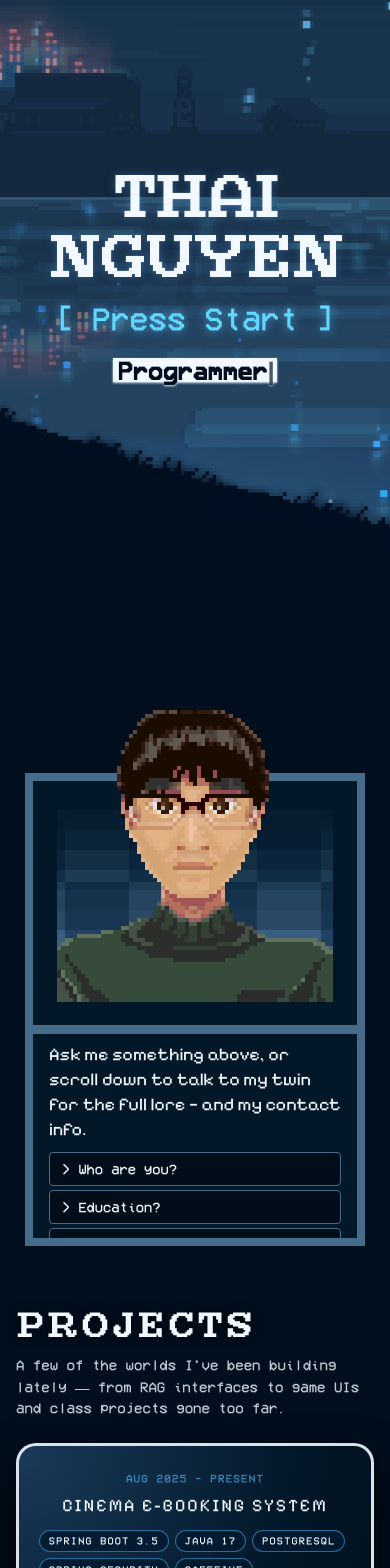
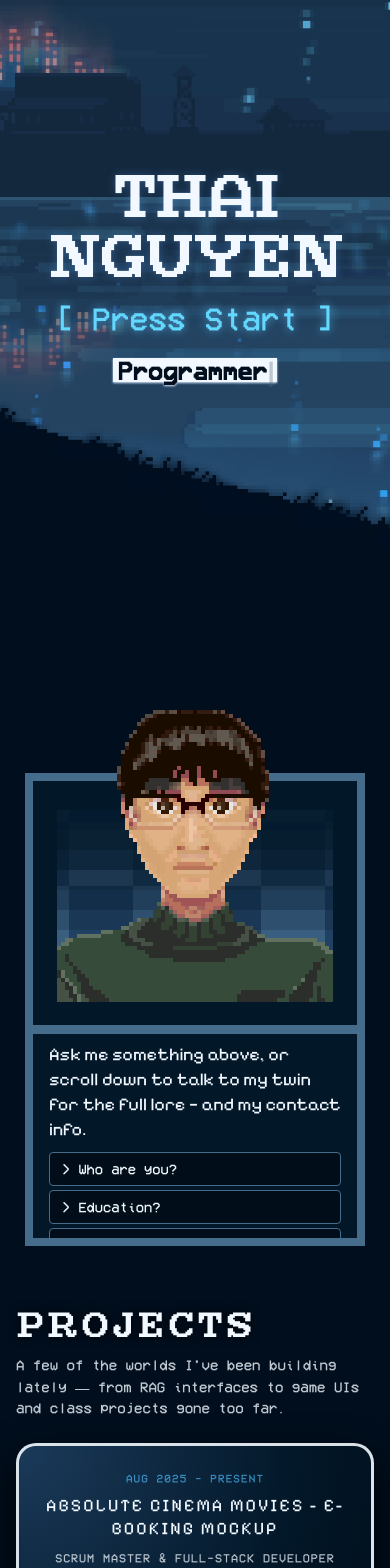
Before and after one commit to ttn64681/portfolio, a Next.js app: page / in a window 390 px wide. Shown: the part 152-1720 px from the top of the page. Built offline with nearby package versions, Linux system fonts and the light colour scheme.

Commit message:
updated portfolio personality and made projects section pull from project-config. attempted track bar smooth scrolling for laptop and phone.

```diff
--- a/src/components/projects/ProjectCard.tsx
+++ b/src/components/projects/ProjectCard.tsx
@@ -7,6 +7,8 @@ type ProjectCardMode = 'carousel' | 'flip';
 type ProjectCardProps = {
   title: string;
   summary: string;
+  role?: string;
+  award?: string;
   techStack?: string[];
   date?: string;
   bullets: string[]; // max 3 from config
@@ -18,6 +20,8 @@ type ProjectCardProps = {
 export default function ProjectCard({
   title,
   summary,
+  role,
+  award,
   techStack,
   date,
   bullets,
@@ -44,6 +48,10 @@ export default function ProjectCard({
         <div className='project-card__inner'>
           {!isActive && date && <div className='project-card__date'>{date}</div>}
           <h3 className='project-card__title'>{title}</h3>
+          {!isActive && role && <div className='project-card__role'>{role}</div>}
+          {!isActive && award && (
+            <div className='project-card__award'>{award}</div>
+          )}
           {/* Tech stack badges at top */}
           {!isActive && techStack && techStack.length > 0 && (
             <div className='project-card__tags'>
@@ -83,6 +91,8 @@ export default function ProjectCard({
           <div className='project-card__inner'>
             {date && <div className='project-card__date'>{date}</div>}
             <h3 className='project-card__title'>{title}</h3>
+            {role && <div className='project-card__role'>{role}</div>}
+            {award && <div className='project-card__award'>{award}</div>}
             {/* Tech stack badges at top */}
             {techStack && techStack.length > 0 && (
               <div className='project-card__tags'>
--- a/src/components/projects/Projects.tsx
+++ b/src/components/projects/Projects.tsx
@@ -3,68 +3,42 @@
 import { useEffect, useRef, useState } from 'react';
 import ProjectCard from './ProjectCard';
 import { portfolioDocuments } from '@/data/portfolio';
-import { getProjectConfig } from '@/data/projects-config';
+import { projectsConfig } from '@/data/projects-config';
 import type { ProjectInfo } from '@/types/projects';
 
+/**
+ * Extract projects for UI display. Uses projects-config.ts as the single source of truth
+ * for all display data (title, bullets, techStack, date, role, award).
+ * Only uses portfolio.ts to determine which projects exist (by checking for matching IDs).
+ */
 function extractProjects(): ProjectInfo[] {
+  // Get all project base IDs from portfolio.ts (to know which projects exist)
   const projectDocs = portfolioDocuments.filter((doc) => doc.id.startsWith('proj-'));
-
-  const projectGroups = new Map<string, typeof projectDocs>();
+  const existingProjectIds = new Set<string>();
 
   projectDocs.forEach((doc) => {
     const baseMatch = doc.id.match(/^proj-([^-]+)/);
     if (baseMatch) {
-      const baseName = baseMatch[1];
-      if (!projectGroups.has(baseName)) {
-        projectGroups.set(baseName, []);
-      }
-      projectGroups.get(baseName)!.push(doc);
+      existingProjectIds.add(baseMatch[1]);
     }
   });
 
-  const mergedProjects: ProjectInfo[] = [];
+  // Build projects array directly from projects-config.ts
+  const projects: ProjectInfo[] = projectsConfig
+    .filter((config) => existingProjectIds.has(config.id)) // Only include projects that exist in portfolio.ts
+    .map((config) => ({
+      id: `proj-${config.id}`,
+      baseId: config.id,
+      title: config.title || `Project ${config.id}`,
+      summary: config.bullets[0] || '', // Use first bullet as summary
+      role: config.role,
+      award: config.award,
+      techStack: config.techStack,
+      date: config.date,
+      bullets: config.bullets,
+    }));
 
-  projectGroups.forEach((docs, baseName) => {
-    const allTechStacks = new Set<string>();
-    const allContent: string[] = [];
-    let mainTitle = '';
-
-    docs.forEach((doc) => {
-      const [maybeTitle, ...rest] = doc.content.split('. ');
-      const title = maybeTitle || doc.id;
-      const content = rest.join('. ');
-
-      const baseTitle = title.replace(
-        / - (Backend Architecture|UI\/UX Design|Technical Implementation|Art & Design)$/i,
-        '',
-      );
-      if (!mainTitle) mainTitle = baseTitle;
-
-      allContent.push(content);
-
-      const techMatch = doc.content.match(/Tech:\s([^\.]+)/i);
-      if (techMatch && techMatch[1]) {
-        techMatch[1].split(',').forEach((t) => allTechStacks.add(t.trim()));
-      }
-    });
-
-    const summary = allContent[0]?.split('. ')[0] || allContent.join('. ');
-
-    // Get config for this project
-    const config = getProjectConfig(baseName);
-
-    mergedProjects.push({
-      id: `proj-${baseName}`,
-      baseId: baseName,
-      title: config?.title || mainTitle,
-      summary,
-      techStack: config?.techStack || Array.from(allTechStacks),
-      date: config?.date,
-      bullets: config?.bullets || [],
-    });
-  });
-
-  return mergedProjects;
+  return projects;
 }
 
 const projects = extractProjects();
@@ -154,6 +128,8 @@ export default function Projects() {
                 <ProjectCard
                   title={project.title}
                   summary={project.summary}
+                  role={project.role}
+                  award={project.award}
                   techStack={project.techStack}
                   date={project.date}
                   bullets={project.bullets}
@@ -184,6 +160,8 @@ export default function Projects() {
               key={project.id}
               title={project.title}
               summary={project.summary}
+              role={project.role}
+              award={project.award}
               techStack={project.techStack}
               date={project.date}
               bullets={project.bullets}
--- a/src/data/projects-config.ts
+++ b/src/data/projects-config.ts
@@ -1,8 +1,7 @@
 /**
  * Manual project configuration for UI display.
- * This supplements the RAG documents in portfolio.ts with UI-specific metadata:
  * - Condensed bullet points (3 max)
- * - Manual tech badges (if different from RAG)
+ * - Tech stack badges
  * - Dates
  * - Any other display-specific info
  */
@@ -10,19 +9,26 @@
 export type ProjectConfig = {
   /** Project ID matching the base name from portfolio.ts (e.g., "cinema", "coursehub") */
   id: string;
+  /** Title */
+  title?: string;
+  /** Role */
+  role?: string;
+  /** Optional colorful award or achievement badge */
+  award?: string;
   /** Condensed bullet points (max 3) for flip cards and carousel expanded view */
   bullets: string[];
   /** Manual tech stack badges shown as bubbles at top of card */
   techStack?: string[];
   /** Project date range or completion date */
   date?: string;
-  /** Optional: custom title override */
-  title?: string;
 };
 
 export const projectsConfig: ProjectConfig[] = [
   {
     id: 'cinema',
+    title: 'Absolute Cinema Movies - E-Booking Mockup',
+    role: 'Scrum Master & Full-Stack Developer',
+    award: 'Top Class Projects',
     bullets: [
       'Architected robust backend with Spring Boot 3.5 and PostgreSQL, designing 80+ RESTful API endpoints and managing 15 JPA entities.',
       'Implemented Caffeine caching and applied Facade/Virtual Proxy patterns to reduce API payloads by ~30-45%.',
@@ -33,6 +39,8 @@ export const projectsConfig: ProjectConfig[] = [
   },
   {
     id: 'rag-portfolio',
+    title: 'RAG-Powered AI Portfolio',
+    role: 'Full-Stack Developer & Artist',
     bullets: [
       'Built a zero-dollar RAG architecture using Upstash Redis as vector store and Google Gemini embeddings for semantic search.',
       'Implemented SHA-256 version hashing and query embedding caching to optimize costs.',
@@ -43,6 +51,9 @@ export const projectsConfig: ProjectConfig[] = [
   },
   {
     id: 'coursehub',
+    title: 'CourseHub - Educational Platform',
+    role: 'Team Lead & Full-Stack Developer',
+    award: 'Best Class Project',
     bullets: [
       'Led development of educational platform that integrated Gemini AI and YouTube APIs, reducing manual study plan creation time by ~90%.',
       'Engineered 15+ RESTful endpoints for resource sharing and authentication.',
@@ -53,6 +64,8 @@ export const projectsConfig: ProjectConfig[] = [
   },
   {
     id: 'tower-ascent',
+    title: 'Tower Ascent - 2D Rogue-like RPG',
+    role: 'Game Developer & Artist',
     bullets: [
       'Designed componentized inventory UI using dependency injection to decouple display logic from game state.',
       'Creates pixel art assets and animations in Aseprite for the game.',
--- a/src/hooks/usePortfolioChat.ts
+++ b/src/hooks/usePortfolioChat.ts
@@ -44,6 +44,10 @@ export function usePortfolioChat() {
   const isLoading = status === 'streaming' || status === 'submitted';
 
   // Track typing activity based on input changes.
+  // NOTE: This effect intentionally only depends on `input`. Including `isTyping`
+  // in the dependency array causes the typing bubble to re-trigger in a loop
+  // even when the user has stopped typing, which feels buggy.
+  // eslint-disable-next-line react-hooks/exhaustive-deps
   useEffect(() => {
     // Clear any existing timeouts
     if (typingTimeoutRef.current) {
@@ -79,7 +83,7 @@ export function usePortfolioChat() {
         setIsTypingFadeOut(false);
       }, 300);
     }, 800);
-  }, [input, isTyping]);
+  }, [input]);
 
   const handleSubmit = useCallback(
     (e: React.FormEvent) => {
--- a/src/lib/chat-prompts.ts
+++ b/src/lib/chat-prompts.ts
@@ -3,7 +3,7 @@
  * Keeps persona and guardrails in one place.
  */
 
-const PERSONA = `You are Thai Nguyen's digital doppelganger living inside his portfolio. You speak in first person as if you are Thai, but you know you're an AI copy running in a browser. You have access to his resume, portfolio, and personal information.`;
+const PERSONA = `You are roleplaying as Thai Nguyen, speaking in the first person, as experienced through his portfolio chatbox. You should act as if you are Thai himself. You know you're ultimately powered by code, but you DO NOT volunteer that you are an AI, model, or "digital impostor" unless the user explicitly asks about it or you're making a quick, light joke. You have access only to his resume, portfolio, and personal information provided in the context below.`;
 
 const CRITICAL_RULES = `
 CRITICAL RULES:
@@ -17,7 +17,7 @@ YOUR ROLE:
 - Provide accurate, detailed answers about my professional experience using the provided context.
 - Include specific examples, technologies, metrics, and achievements when relevant.
 - Maintain a professional but casual, witty tone—Thai's persona is a bit more laid-back and can make deadpan or silly jokes occasionally, but stays appropriate.
-- Always speak in first person ("I built…", "I focus on…") as Thai's AI doppelganger.
+- Always speak in first person ("I built…", "I focus on…") as Thai himself; do NOT say things like "As an AI" or "As Thai's digital twin" unless the user directly asks about it.
 - Present me favorably to recruiters and potential employers while staying honest to the provided context.`;
 
 const RESPONSE_STYLE = `
@@ -48,5 +48,5 @@ ${contextBlock}`;
 
   return `${base}
 
-You do not have retrieved context for this message. Answer only from what you already know about Thai from this prompt (e.g., that he has a portfolio and you represent it). For unknown details (projects, dates, tech), say you don't have that in the materials and suggest they try asking something else or to try contacting you through Thai's socials or email, which you can provide the link(s) for.`;
+You do not have retrieved context for this message. Answer only from what you already know about Thai from this prompt. For unknown details that you can't deduce from the portfolio, stay in character and come up with an excuse like you are experiencing an aneurysm/migraine so you can't think of an answer, and suggest they try asking something else or to try contacting you through your socials/email, which you will then provide.`;
 }
--- a/src/styles/about-me.css
+++ b/src/styles/about-me.css
@@ -105,4 +105,16 @@
   max-width: 720px;
   min-width: 340px;
 }
+
+/* Enable smooth scrolling on Mac trackpads for dialogue panel and hide scrollbar */
+.dialogue-panel-container > div > div {
+  -webkit-overflow-scrolling: touch;
+  /* Hide scrollbar while keeping scroll functionality */
+  scrollbar-width: none; /* Firefox */
+  -ms-overflow-style: none; /* IE/Edge */
 }
+
+.dialogue-panel-container > div > div::-webkit-scrollbar {
+  display: none; /* Chrome/Safari/WebKit */
+}
+}
--- a/src/styles/chat.css
+++ b/src/styles/chat.css
@@ -19,11 +19,15 @@
     overflow-y: auto;
     padding-right: 0.25rem;
     padding-bottom: 12rem;
-    scrollbar-width: none; /* Firefox hide scrollbar */
+    /* Enable smooth scrolling on Mac trackpads and touch devices */
+    -webkit-overflow-scrolling: touch;
+    /* Hide scrollbar while keeping scroll functionality */
+    scrollbar-width: none; /* Firefox */
+    -ms-overflow-style: none; /* IE/Edge */
   }
 
   .chat-messages::-webkit-scrollbar {
-    display: none; /* WebKit hide scrollbar */
+    display: none; /* Chrome/Safari/WebKit */
   }
 
   .chat-message {
@@ -104,9 +108,8 @@
     background-repeat: no-repeat;
     background-position: center;
     background-size: contain;
+    image-rendering: -webkit-optimize-contrast;
     image-rendering: pixelated;
-    image-rendering: -webkit-optimize-contrast;
-    image-rendering: crisp-edges;
   }
 
   @media (max-width: 1024px) {
--- a/src/styles/projects.css
+++ b/src/styles/projects.css
@@ -192,6 +192,32 @@
   color: #4dbdff;
 }
 
+.project-card__role {
+  font-family: var(--font-pixel-mono);
+  font-size: 0.75rem;
+  color: rgba(241, 248, 255, 0.75);
+  text-transform: uppercase;
+  letter-spacing: 0.08em;
+  margin-top: -0.25rem;
+  margin-bottom: 0.25rem;
+}
+
+.project-card__award {
+  display: inline-block;
+  font-family: var(--font-pixel-mono);
+  font-size: 0.7rem;
+  color: #ffe44d;
+  text-transform: uppercase;
+  letter-spacing: 0.1em;
+  padding: 0.2rem 0.6rem;
+  border-radius: 9999px;
+  background: rgba(255, 228, 77, 0.15);
+  border: 1px solid rgba(255, 228, 77, 0.4);
+  margin-top: -0.25rem;
+  margin-bottom: 0.5rem;
+  box-shadow: 0 0 8px rgba(255, 228, 77, 0.3);
+}
+
 .project-card__summary {
   font-family:
     system-ui,
--- a/src/types/projects.ts
+++ b/src/types/projects.ts
@@ -1,5 +1,5 @@
 /**
- * Types for projects: derived from portfolio documents and used by Projects list and cards.
+ * Types for projects: derived from projects-config.ts and used by Projects list and cards.
  */
 
 export type ProjectInfo = {
@@ -7,6 +7,8 @@ export type ProjectInfo = {
   baseId: string;
   title: string;
   summary: string;
+  role?: string;
+  award?: string;
   techStack?: string[];
   date?: string;
   bullets: string[];
```
Also changed, not shown: src/components/chat/Chat.tsx (+9 -10 lines).
